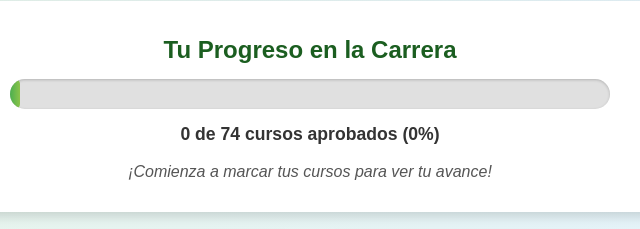
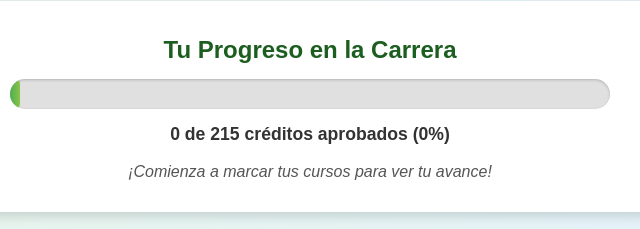
Before and after one commit to ferby-ctr/malla-ingenieria-sanitaria, a plain HTML site: page index.html in a window 1280 px wide. Shown: the part 152-381 px from the top of the page, 330-970 px from the left. Drawn offline with Linux system fonts and the light colour scheme.

Commit message:
Add files via upload

```diff
--- a/index.html
+++ b/index.html
@@ -123,7 +123,7 @@
             font-size: 0.9rem;
             transition: width 0.8s ease-out;
         }
-        #progress-text {
+        #progress-credits-text {
             font-size: 1.1rem;
             color: #333;
             margin-top: 10px;
@@ -146,7 +146,7 @@
         <div class="progress-bar-container">
             <div id="progressBar" class="progress-bar">0%</div>
         </div>
-        <p id="progress-text">0 de 0 cursos aprobados (0%)</p>
+        <p id="progress-credits-text">0 de 215 créditos aprobados (0%)</p>
         <p id="motivation-message">¡Comienza a marcar tus cursos para ver tu avance!</p>
     </div>
 
@@ -155,122 +155,138 @@
     <script>
         const ramos = [
             // 1er Ciclo
-            {"id": "BRC01", "nombre": "Redacción y comunicación", "ciclo": 1, "requisitos": []},
-            {"id": "BQU01", "nombre": "Química I", "ciclo": 1, "requisitos": []},
-            {"id": "BMA03", "nombre": "Álgebra Lineal", "ciclo": 1, "requisitos": []},
-            {"id": "BMA01", "nombre": "Cálculo Diferencial", "ciclo": 1, "requisitos": []},
-            {"id": "BIC01", "nombre": "Introducción a la computación", "ciclo": 1, "requisitos": []},
-            {"id": "AA215", "nombre": "Geología", "ciclo": 1, "requisitos": []},
+            {"id": "BRC01", "nombre": "Redacción y comunicación", "ciclo": 1, "requisitos": [], "creditos": 2},
+            {"id": "BQU01", "nombre": "Química I", "ciclo": 1, "requisitos": [], "creditos": 5},
+            {"id": "BMA03", "nombre": "Álgebra Lineal", "ciclo": 1, "requisitos": [], "creditos": 4},
+            {"id": "BMA01", "nombre": "Cálculo Diferencial", "ciclo": 1, "requisitos": [], "creditos": 5},
+            {"id": "BIC01", "nombre": "Introducción a la computación", "ciclo": 1, "requisitos": [], "creditos": 2},
+            {"id": "AA215", "nombre": "Geología", "ciclo": 1, "requisitos": [], "creditos": 3},
 
             // 2do Ciclo
-            {"id": "SA312", "nombre": "Ecología", "ciclo": 2, "requisitos": ["BQU01"]},
-            {"id": "SA401", "nombre": "Química Sanitaria", "ciclo": 2, "requisitos": ["BQU01"]},
-            {"id": "BMA02", "nombre": "Cálculo Integral", "ciclo": 2, "requisitos": ["BMA01"]},
-            {"id": "BEG01", "nombre": "Economía General", "ciclo": 2, "requisitos": []},
-            {"id": "BF101", "nombre": "Física I", "ciclo": 2, "requisitos": []},
-            {"id": "AA237", "nombre": "Dibujo Técnico", "ciclo": 2, "requisitos": []},
+            {"id": "SA312", "nombre": "Ecología", "ciclo": 2, "requisitos": ["BQU01"], "creditos": 2},
+            {"id": "SA401", "nombre": "Química Sanitaria", "ciclo": 2, "requisitos": ["BQU01"], "creditos": 3},
+            {"id": "BMA02", "nombre": "Cálculo Integral", "ciclo": 2, "requisitos": ["BMA01"], "creditos": 5},
+            {"id": "BEG01", "nombre": "Economía General", "ciclo": 2, "requisitos": [], "creditos": 3},
+            {"id": "BF101", "nombre": "Física I", "ciclo": 2, "requisitos": [], "creditos": 5},
+            {"id": "AA237", "nombre": "Dibujo Técnico", "ciclo": 2, "requisitos": [], "creditos": 2},
 
             // 3er Ciclo
-            {"id": "SA323", "nombre": "Microbiología Sanitaria I", "ciclo": 3, "requisitos": []},
-            {"id": "AA243", "nombre": "Fisicoquímica Aplicada", "ciclo": 3, "requisitos": ["BMA02", "SA401"]},
-            {"id": "AA241", "nombre": "Cálculo Multivariable", "ciclo": 3, "requisitos": ["BMA03", "BMA02"]},
-            {"id": "AA232", "nombre": "Bioestadística", "ciclo": 3, "requisitos": ["BMA02"]},
-            {"id": "AA234", "nombre": "Física II", "ciclo": 3, "requisitos": ["BF101"]},
-            {"id": "BEF01", "nombre": "Ética y Filosofía Política", "ciclo": 3, "requisitos": []},
+            {"id": "SA323", "nombre": "Microbiología Sanitaria I", "ciclo": 3, "requisitos": [], "creditos": 5},
+            {"id": "AA243", "nombre": "Fisicoquímica Aplicada", "ciclo": 3, "requisitos": ["BMA02", "SA401"], "creditos": 3},
+            {"id": "AA241", "nombre": "Cálculo Multivariable", "ciclo": 3, "requisitos": ["BMA03", "BMA02"], "creditos": 4},
+            {"id": "AA232", "nombre": "Bioestadística", "ciclo": 3, "requisitos": ["BMA02"], "creditos": 4},
+            {"id": "AA234", "nombre": "Física II", "ciclo": 3, "requisitos": ["BF101"], "creditos": 4},
+            {"id": "BEF01", "nombre": "Ética y Filosofía Política", "ciclo": 3, "requisitos": [], "creditos": 2},
 
             // 4to Ciclo
-            {"id": "SA324", "nombre": "Microbiología Sanitaria II", "ciclo": 4, "requisitos": ["SA323"]},
-            {"id": "SA343", "nombre": "Epidemiología y Salud Pública", "ciclo": 4, "requisitos": ["SA323"]},
-            {"id": "EC115", "nombre": "Mecánica de Cuerpo Rígido", "ciclo": 4, "requisitos": ["AA234", "BMA02"]},
-            {"id": "MA153", "nombre": "Ecuaciones Diferenciales", "ciclo": 4, "requisitos": ["AA241"]},
-            {"id": "F1413", "nombre": "Física III", "ciclo": 4, "requisitos": ["AA234"]},
-            {"id": "BRN01", "nombre": "Realidad nacional, Constitución y DDHH", "ciclo": 4, "requisitos": []},
+            {"id": "SA324", "nombre": "Microbiología Sanitaria II", "ciclo": 4, "requisitos": ["SA323"], "creditos": 3},
+            {"id": "SA343", "nombre": "Epidemiología y Salud Pública", "ciclo": 4, "requisitos": ["SA323"], "creditos": 3},
+            {"id": "EC115", "nombre": "Mecánica de Cuerpo Rígido", "ciclo": 4, "requisitos": ["AA234", "BMA02"], "creditos": 4},
+            {"id": "MA153", "nombre": "Ecuaciones Diferenciales", "ciclo": 4, "requisitos": ["AA241"], "creditos": 4},
+            {"id": "F1413", "nombre": "Física III", "ciclo": 4, "requisitos": ["AA234"], "creditos": 3},
+            {"id": "BRN01", "nombre": "Realidad nacional, Constitución y DDHH", "ciclo": 4, "requisitos": [], "creditos": 3},
 
             // 5to Ciclo
-            {"id": "SA413", "nombre": "Análisis de Agua y Desagüe", "ciclo": 5, "requisitos": ["SA323"]},
-            {"id": "SA467", "nombre": "Manejo y Trat. de Residuos Sólidos", "ciclo": 5, "requisitos": ["SA312", "SA323"]}, // Added SA323 as per list
-            {"id": "HH223", "nombre": "Mecánica de Fluidos I", "ciclo": 5, "requisitos": ["AA241", "EC115"]},
-            {"id": "EC125", "nombre": "Resistencia de Materiales", "ciclo": 5, "requisitos": ["EC115"]},
-            {"id": "AA215T", "nombre": "Topografía", "ciclo": 5, "requisitos": ["AA215", "AA237"]},
+            {"id": "SA413", "nombre": "Análisis de Agua y Desagüe", "ciclo": 5, "requisitos": ["SA323"], "creditos": 6},
+            {"id": "SA467", "nombre": "Manejo y Trat. de Residuos Sólidos", "ciclo": 5, "requisitos": ["SA312", "SA323"], "creditos": 3},
+            {"id": "HH223", "nombre": "Mecánica de Fluidos I", "ciclo": 5, "requisitos": ["AA241", "EC115"], "creditos": 4},
+            {"id": "EC125", "nombre": "Resistencia de Materiales", "ciclo": 5, "requisitos": ["EC115"], "creditos": 5},
+            {"id": "AA215T", "nombre": "Topografía", "ciclo": 5, "requisitos": ["AA215", "AA237"], "creditos": 4},
 
             // 6to Ciclo
-            {"id": "SA426", "nombre": "Procesos Unitarios I", "ciclo": 6, "requisitos": ["SA323", "SA413"]},
-            {"id": "SA468", "nombre": "Residuos Hospitalarios y Peligrosos", "ciclo": 6, "requisitos": ["SA467"]},
-            {"id": "HH224", "nombre": "Mecánica de Fluidos II", "ciclo": 6, "requisitos": ["HH223"]},
-            {"id": "HH113", "nombre": "Hidrología General", "ciclo": 6, "requisitos": ["HH223"]},
-            {"id": "EC611", "nombre": "Tecnología de Materiales", "ciclo": 6, "requisitos": ["EC125"]},
+            {"id": "SA426", "nombre": "Procesos Unitarios en Ingenieria Sanitaria I", "ciclo": 6, "requisitos": ["SA323", "SA413"], "creditos": 3},
+            {"id": "SA468", "nombre": "Ingenieria de Residuos Hospitalarios y Peligrosos", "ciclo": 6, "requisitos": ["SA467"], "creditos": 4},
+            {"id": "HH224", "nombre": "Mecánica de Fluidos II", "ciclo": 6, "requisitos": ["HH223"], "creditos": 4},
+            {"id": "HH113", "nombre": "Hidrología General", "ciclo": 6, "requisitos": ["HH223"], "creditos": 3},
+            {"id": "EC611", "nombre": "Tecnología de Materiales", "ciclo": 6, "requisitos": ["EC125"], "creditos": 4},
 
             // 7mo Ciclo
-            {"id": "SA427", "nombre": "Procesos Unitarios II", "ciclo": 7, "requisitos": ["SA426"]},
-            {"id": "SA116", "nombre": "Saneamiento Rural", "ciclo": 7, "requisitos": ["SA413", "HH224"]},
-            {"id": "EC411", "nombre": "Diseño de Estruct. Hidráulicas", "ciclo": 7, "requisitos": ["EC125"]},
-            {"id": "SA227", "nombre": "Aprovechamiento Aguas Subterráneas", "ciclo": 7, "requisitos": ["HH113"]},
-            {"id": "EE631", "nombre": "Instalaciones Eléctricas y Automatización", "ciclo": 7, "requisitos": ["F1413"]},
+            {"id": "SA427", "nombre": "Procesos Unitarios en Ingenieria Sanitaria II", "ciclo": 7, "requisitos": ["SA426"], "creditos": 3},
+            {"id": "SA116", "nombre": "Saneamiento Rural", "ciclo": 7, "requisitos": ["SA413", "HH224"], "creditos": 4},
+            {"id": "EC411", "nombre": "Analisis y Diseño de Estruct. Hidráulicas", "ciclo": 7, "requisitos": ["EC125"], "creditos": 5},
+            {"id": "SA227", "nombre": "Aprovechamiento Aguas Subterráneas", "ciclo": 7, "requisitos": ["HH113"], "creditos": 4},
+            {"id": "EE631", "nombre": "Instalaciones Eléctricas y Automatización", "ciclo": 7, "requisitos": ["F1413"], "creditos": 3},
 
             // 8vo Ciclo
-            {"id": "SA126", "nombre": "Saneamiento Ambiental", "ciclo": 8, "requisitos": ["SA116"]},
-            {"id": "SA526", "nombre": "Máquinas y Equipos Sanitarios", "ciclo": 8, "requisitos": ["HH223"]},
-            {"id": "SA215", "nombre": "Abastecimiento de Agua I", "ciclo": 8, "requisitos": ["HH224", "SA227"]},
-            {"id": "SA516", "nombre": "Instalaciones Sanitarias en Edificaciones", "ciclo": 8, "requisitos": ["HH224"]},
-            {"id": "EC717", "nombre": "Procedimiento de Construcción", "ciclo": 8, "requisitos": ["EC611"]},
+            {"id": "SA126", "nombre": "Saneamiento Ambiental", "ciclo": 8, "requisitos": ["SA116"], "creditos": 4},
+            {"id": "SA526", "nombre": "Máquinas y Equipos Sanitarios", "ciclo": 8, "requisitos": ["HH223"], "creditos": 3},
+            {"id": "SA215", "nombre": "Abastecimiento de Agua I", "ciclo": 8, "requisitos": ["HH224", "SA227"], "creditos": 4},
+            {"id": "SA516", "nombre": "Instalaciones Sanitarias en Edificaciones", "ciclo": 8, "requisitos": ["HH224"], "creditos": 4},
+            {"id": "EC717", "nombre": "Procedimiento de Construcción", "ciclo": 8, "requisitos": ["EC611"], "creditos": 4},
 
             // 9no Ciclo
-            {"id": "SA465", "nombre": "Tratamiento de Desagües", "ciclo": 9, "requisitos": ["SA427"]},
-            {"id": "SA245", "nombre": "Alcantarillado y Drenaje Pluvial", "ciclo": 9, "requisitos": ["SA215"]},
-            {"id": "SA445", "nombre": "Tratamiento de Agua I", "ciclo": 9, "requisitos": ["SA215"]},
-            {"id": "SA216", "nombre": "Abastecimiento de Agua II", "ciclo": 9, "requisitos": ["SA215"]},
-            {"id": "SA517", "nombre": "Instalaciones Sanitarias Especiales", "ciclo": 9, "requisitos": ["SA516"]},
+            {"id": "SA465", "nombre": "Tratamiento de Desagües", "ciclo": 9, "requisitos": ["SA427"], "creditos": 4},
+            {"id": "SA245", "nombre": "Alcantarillado y Drenaje Pluvial", "ciclo": 9, "requisitos": ["SA215"], "creditos": 4},
+            {"id": "SA445", "nombre": "Tratamiento de Agua I", "ciclo": 9, "requisitos": ["SA215"], "creditos": 4},
+            {"id": "SA216", "nombre": "Abastecimiento de Agua II", "ciclo": 9, "requisitos": ["SA215"], "creditos": 4},
+            {"id": "SA517", "nombre": "Instalaciones Sanitarias Especiales", "ciclo": 9, "requisitos": ["SA516"], "creditos": 3},
 
             // 10mo Ciclo
-            {"id": "SA475", "nombre": "Tratamiento Avanzado de Aguas Residuales", "ciclo": 10, "requisitos": ["SA465"]},
-            {"id": "SA446", "nombre": "Tratamiento de Agua II", "ciclo": 10, "requisitos": ["SA445"]},
-            {"id": "GA163", "nombre": "Innovación y Tesis I", "ciclo": 10, "requisitos": ["SA445", "SA465"]},
-            {"id": "SA921", "nombre": "Evaluación del Impacto Ambiental", "ciclo": 10, "requisitos": ["SA245", "SA216"]},
-            {"id": "SA235", "nombre": "Análisis de Redes y Fuentes de Agua", "ciclo": 10, "requisitos": ["SA216", "BIC01"]},
+            {"id": "SA475", "nombre": "Tratamiento Avanzado de Aguas Residuales", "ciclo": 10, "requisitos": ["SA465"], "creditos": 3},
+            {"id": "SA446", "nombre": "Tratamiento de Agua II", "ciclo": 10, "requisitos": ["SA445"], "creditos": 3},
+            {"id": "GA163", "nombre": "Innovación y Tesis I", "ciclo": 10, "requisitos": ["SA445", "SA465"], "creditos": 4},
+            {"id": "SA921", "nombre": "Evaluación del Impacto Ambiental", "ciclo": 10, "requisitos": ["SA245", "SA216"], "creditos": 3},
+            {"id": "SA235", "nombre": "Análisis de Redes y Fuentes de Agua", "ciclo": 10, "requisitos": ["SA216", "BIC01"], "creditos": 3},
 
             // Electivos de la especialidad
-            {"id": "AA214", "nombre": "Recursos Naturales", "ciclo": 11, "requisitos": ["SA312"], "tipo": "electivo"},
-            {"id": "AU411", "nombre": "Planeamiento Urbano y Regional", "ciclo": 11, "requisitos": []},
-            {"id": "PA135", "nombre": "Programación de Obras", "ciclo": 11, "requisitos": ["EC717"]},
-            {"id": "SA135", "nombre": "Higiene Alimentaria", "ciclo": 11, "requisitos": ["SA126"]},
-            {"id": "SA172", "nombre": "Contaminación Ambiental", "ciclo": 11, "requisitos": ["SA116"]},
-            {"id": "SA266", "nombre": "Tarifas en Ingeniería Sanitaria", "ciclo": 11, "requisitos": ["SA427"]},
-            {"id": "SA275", "nombre": "Operaciones, Mantenimiento y Gerencia de Proyectos", "ciclo": 11, "requisitos": ["SA216"]},
-            {"id": "SA447", "nombre": "Tratamiento Avanzado de Agua Potable", "ciclo": 11, "requisitos": ["SA445"]},
-            {"id": "SA466", "nombre": "Tratamiento de Desechos Industriales", "ciclo": 11, "requisitos": ["SA245"]},
-            {"id": "SA818", "nombre": "Costos y Presupuestos", "ciclo": 11, "requisitos": ["EC717"]},
-            {"id": "SA828", "nombre": "Supervisión de Obras", "ciclo": 11, "requisitos": ["EC717", "SA216"]},
-            {"id": "SA923", "nombre": "Prevención contra Desastres Naturales", "ciclo": 11, "requisitos": ["SA116", "SA312"]},
+            {"id": "AA214", "nombre": "Recursos Naturales", "ciclo": 11, "requisitos": ["SA312"], "tipo": "electivo", "creditos": 2},
+            {"id": "AU411", "nombre": "Planeamiento Urbano y Regional", "ciclo": 11, "requisitos": [], "creditos": 3},
+            {"id": "PA135", "nombre": "Programación de Obras", "ciclo": 11, "requisitos": ["EC717"], "creditos": 3},
+            {"id": "SA135", "nombre": "Higiene Alimentaria", "ciclo": 11, "requisitos": ["SA126"], "creditos": 4},
+            {"id": "SA172", "nombre": "Contaminación Ambiental", "ciclo": 11, "requisitos": ["SA116"], "creditos": 4},
+            {"id": "SA266", "nombre": "Tarifas en Ingeniería Sanitaria", "ciclo": 11, "requisitos": ["SA427"], "creditos": 4},
+            {"id": "SA275", "nombre": "Operaciones, Mantenimiento y Gerencia de Proyectos", "ciclo": 11, "requisitos": ["SA216"], "creditos": 4},
+            {"id": "SA447", "nombre": "Tratamiento Avanzado de Agua Potable", "ciclo": 11, "requisitos": ["SA445"], "creditos": 3},
+            {"id": "SA466", "nombre": "Tratamiento de Desechos Industriales", "ciclo": 11, "requisitos": ["SA245"], "creditos": 3},
+            {"id": "SA818", "nombre": "Costos y Presupuestos", "ciclo": 11, "requisitos": ["EC717"], "creditos": 3},
+            {"id": "SA828", "nombre": "Supervisión de Obras", "ciclo": 11, "requisitos": ["EC717", "SA216"], "creditos": 4},
+            {"id": "SA923", "nombre": "Prevención contra Desastres Naturales", "ciclo": 11, "requisitos": ["SA116", "SA312"], "creditos": 2},
 
             // Electivos complementarios
-            {"id": "AA218", "nombre": "Sociología", "ciclo": 12, "requisitos": []},
-            {"id": "AHD85", "nombre": "Informes Técnicos", "ciclo": 12, "requisitos": []},
-            {"id": "PA140", "nombre": "Gestión Empresarial", "ciclo": 12, "requisitos": ["BEG01", "BRN01"]},
-            {"id": "AS920", "nombre": "Aprovechamiento de Recursos Hídricos", "ciclo": 12, "requisitos": ["SA216"]},
-            {"id": "EC511", "nombre": "Mecánica de Suelos I", "ciclo": 12, "requisitos": ["AA215"]},
-            {"id": "EE342", "nombre": "Instalaciones Eléctricas Interiores", "ciclo": 12, "requisitos": ["F1413"]},
-            {"id": "MA074", "nombre": "Matemática Financiera", "ciclo": 12, "requisitos": ["BMA02"]},
-            {"id": "PA425", "nombre": "Diseño y Evaluación de Proyectos", "ciclo": 12, "requisitos": ["BEG01", "MA074"]}
+            {"id": "AA218", "nombre": "Sociología", "ciclo": 12, "requisitos": [], "creditos": 2},
+            {"id": "AHD85", "nombre": "Informes Técnicos", "ciclo": 12, "requisitos": [], "creditos": 2},
+            {"id": "PA140", "nombre": "Gestión Empresarial", "ciclo": 12, "requisitos": ["BEG01", "BRN01"], "creditos": 3},
+            {"id": "AS920", "nombre": "Aprovechamiento de Recursos Hídricos", "ciclo": 12, "requisitos": ["SA216"], "creditos": 4},
+            {"id": "EC511", "nombre": "Mecánica de Suelos I", "ciclo": 12, "requisitos": ["AA215"], "creditos": 4},
+            {"id": "EE342", "nombre": "Instalaciones Eléctricas Interiores", "ciclo": 12, "requisitos": ["F1413"], "creditos": 3},
+            {"id": "MA074", "nombre": "Matemática Financiera", "ciclo": 12, "requisitos": ["BMA02"], "creditos": 3},
+            {"id": "PA425", "nombre": "Diseño y Evaluación de Proyectos", "ciclo": 12, "requisitos": ["BEG01", "MA074"], "creditos": 4}
         ];
 
         const container = document.getElementById('container');
         const progressBar = document.getElementById('progressBar');
-        const progressText = document.getElementById('progress-text');
         const motivationMessage = document.getElementById('motivation-message');
+        const progressCreditsText = document.getElementById('progress-credits-text');
 
         const aprobados = new Set(JSON.parse(localStorage.getItem("aprobados") || "[]"));
         const totalRamos = ramos.length;
+        const totalCreditosCarrera = 215; // Total de créditos para la carrera
+        const creditosParaTitulo = 220; // Total de créditos para el título (215 de malla + 5 adicionales)
+
+        // Variable para almacenar los créditos actuales aprobados de la malla
+        let currentCreditosMallaAprobados = 0;
+
+        function calculateCurrentCreditosMallaAprobados() {
+            let sumCreditos = 0;
+            aprobados.forEach(ramoId => {
+                const ramo = ramos.find(r => r.id === ramoId);
+                if (ramo) {
+                    sumCreditos += ramo.creditos;
+                }
+            });
+            currentCreditosMallaAprobados = sumCreditos;
+        }
 
         function updateProgressBar() {
-            const ramosAprobadosCount = aprobados.size;
-            const percentage = totalRamos > 0 ? Math.round((ramosAprobadosCount / totalRamos) * 100) : 0;
+            // La barra de progreso visual sigue basándose en los 215 créditos de la malla
+            const percentage = totalCreditosCarrera > 0 ? Math.round((currentCreditosMallaAprobados / totalCreditosCarrera) * 100) : 0;
 
             progressBar.style.width = `${percentage}%`;
             progressBar.textContent = `${percentage}%`;
-            progressText.textContent = `${ramosAprobadosCount} de ${totalRamos} cursos aprobados (${percentage}%)`;
 
-            if (percentage === 100) {
-                motivationMessage.textContent = "¡Felicidades! Has completado todos los cursos de tu carrera (incluyendo electivos). ¡Eres un Ingeniero Sanitario!";
+            // Lógica para el mensaje de motivación
+            if (currentCreditosMallaAprobados >= totalCreditosCarrera) {
+                motivationMessage.textContent = "¡Felicidades! Has completado todos los créditos de la malla. Ya casi eres Ingeniero Sanitario, solo te faltan 5 créditos que podrás conseguir por tus horas extracurriculares, idiomas y prácticas.";
                 progressBar.style.background = 'linear-gradient(to right, #28a745, #218838)'; // Verde más oscuro al completar
             } else if (percentage >= 75) {
                 motivationMessage.textContent = "¡Estás en la recta final! Sigue así, la meta está cerca.";
@@ -279,7 +295,7 @@
                 motivationMessage.textContent = "¡Más de la mitad del camino recorrido! Vas muy bien.";
                 progressBar.style.background = 'linear-gradient(to right, #4CAF50, #8BC34A)';
             } else if (percentage > 0) {
-                motivationMessage.textContent = "Cada curso te acerca más a tu objetivo. ¡No te rindas!";
+                motivationMessage.textContent = "Cada crédito te acerca más a tu objetivo. ¡No te rindas!";
                 progressBar.style.background = 'linear-gradient(to right, #4CAF50, #8BC34A)';
             } else {
                 motivationMessage.textContent = "¡Comienza a marcar tus cursos para ver tu avance!";
@@ -287,7 +303,15 @@
             }
         }
 
+        function updateCreditsProgressBar() {
+            const percentageCreditos = totalCreditosCarrera > 0 ? Math.round((currentCreditosMallaAprobados / totalCreditosCarrera) * 100) : 0;
+            progressCreditsText.textContent = `${currentCreditosMallaAprobados} de ${totalCreditosCarrera} créditos aprobados (${percentageCreditos}%)`;
+        }
+
         function render() {
+            calculateCurrentCreditosMallaAprobados(); // Calcular créditos al inicio del renderizado
+            const carreraCompletaMalla = currentCreditosMallaAprobados >= totalCreditosCarrera;
+
             container.innerHTML = '';
             for (let i = 1; i <= 12; i++) {
                 const cicloDiv = document.createElement("div");
@@ -302,17 +326,23 @@
                     btn.className = "ramo";
                     btn.id = ramo.id;
 
-                    // Verificar si los requisitos están aprobados
-                    const puedeAprobar = ramo.requisitos.length === 0 || ramo.requisitos.every(req => aprobados.has(req));
+                    const yaAprobado = aprobados.has(ramo.id);
+                    const puedeAprobarRequisitos = ramo.requisitos.length === 0 || ramo.requisitos.every(req => aprobados.has(req));
 
-                    btn.disabled = !aprobados.has(ramo.id) && !puedeAprobar;
+                    // Lógica para deshabilitar:
+                    // 1. Si ya está aprobado, siempre se puede desaprobar.
+                    // 2. Si la malla está completa (créditos >= 215) y el curso no está aprobado, deshabilitar.
+                    // 3. Si no cumple los requisitos previos y no está aprobado, deshabilitar.
+                    const shouldBeDisabled = !yaAprobado && (carreraCompletaMalla || !puedeAprobarRequisitos);
 
-                    if (aprobados.has(ramo.id)) {
+                    btn.disabled = shouldBeDisabled;
+
+                    if (yaAprobado) {
                         btn.classList.add("aprobado");
                     }
 
                     btn.onclick = () => {
-                        if (aprobados.has(ramo.id)) {
+                        if (yaAprobado) {
                             // Si el curso ya está aprobado, desaprobarlo
                             aprobados.delete(ramo.id);
                             // También desaprobar cualquier curso que dependa de este
@@ -322,15 +352,18 @@
                                 }
                             });
                         } else {
-                            // Si el curso no está aprobado y sus requisitos sí, aprobarlo
-                            if (puedeAprobar) {
+                            // Si el curso no está aprobado y sus requisitos sí, y la malla no está completa, aprobarlo
+                            if (puedeAprobarRequisitos && !carreraCompletaMalla) {
                                 aprobados.add(ramo.id);
                                 btn.animate([{transform: "scale(1)"}, {transform: "scale(1.05)"}, {transform: "scale(1)"}], {
                                     duration: 300
                                 });
+                            } else if (carreraCompletaMalla) {
+                                alert("Has completado los créditos de la malla. Los 5 créditos restantes se obtienen por horas extracurriculares, idiomas y prácticas.");
+                                return;
                             } else {
                                 alert("Debes aprobar los requisitos previos para este curso.");
-                                return; // No hacer nada si no cumple los requisitos
+                                return;
                             }
                         }
                         localStorage.setItem("aprobados", JSON.stringify([...aprobados]));
@@ -340,7 +373,8 @@
                 });
                 container.appendChild(cicloDiv);
             }
-            updateProgressBar(); // Actualizar la barra de progreso después de renderizar los cursos
+            updateProgressBar();
+            updateCreditsProgressBar();
         }
 
         document.getElementById("resetBtn").onclick = () => {
@@ -351,7 +385,7 @@
             }
         };
 
-        render(); // Renderizar la malla y la barra de progreso al cargar la página
+        render();
     </script>
 </body>
 </html>
```
